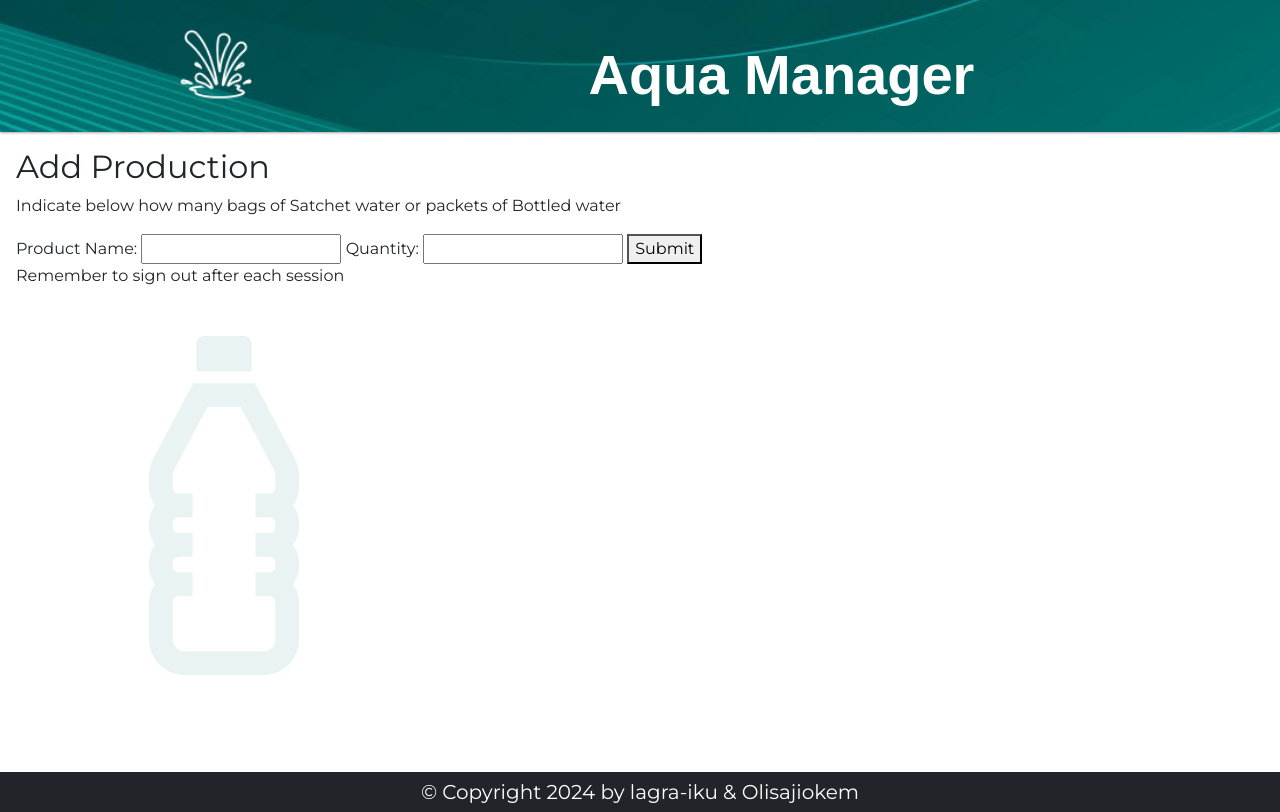
After one commit to lagra-iku/aqua_manager, a Flask app: page /add_production in a window 1280 px wide. The commit adds this page. Run offline with Flask 3, Linux system fonts and the light colour scheme; parts of the project's set-up code (start-up, migrations or seed data) failed here and were passed over.

Commit message:
Updating Admin Page

```diff
--- a/app.py
+++ b/app.py
@@ -19,8 +19,9 @@ cursor = db.cursor()
 cursor.execute("CREATE DATABASE IF NOT EXISTS requests")
 cursor.execute("USE requests")
 
-# Create table if not exists
+# Create tables if not exists
 cursor.execute("CREATE TABLE IF NOT EXISTS requests (id  INT(11) NOT NULL AUTO_INCREMENT, name VARCHAR (255), location VARCHAR (255), phonenum VARCHAR (30), PRIMARY KEY(id))")
+cursor.execute("CREATE TABLE IF NOT EXISTS production_records (id INT(11) NOT NULL AUTO_INCREMENT, product_name VARCHAR(255), quantity INT, production_date DATE, PRIMARY KEY(id))")
 
 @app.route('/', methods=['GET', 'POST'])
 def index():
@@ -57,9 +58,32 @@ def edit_entry(id):
 def dashboard():
     return render_template('dashboard.html')
 
-@app.route('/admin')
+@app.route('/admin', method=('GET', 'POST'))
 def admin():
+    customer_list = request
     return render_template('admin/home.html')
+
+@app.route('/add_production', methods=['GET', 'POST'])
+def add_production():
+    if request.method == 'POST':
+        product_name = request.form.get('product_name')
+        quantity = request.form.get('quantity')
+
+        # Get the current date
+        production_date = datetime.now().date()
+
+        # Insert the new production data into the production_records table
+        cursor.execute("INSERT INTO production_records (product_name, quantity, production_date) VALUES (%s, %s, %s)", (product_name, quantity, production_date))
+        db.commit()
+
+        # Redirect to a success page or any other page
+        return redirect(url_for('add_production'))
+
+    return render_template('admin/add_production.html')
+
+@app.route('/view_analytics', methods=['GET', 'POST'])
+def view_analytics():
+    return redirect(url_for('dashboard'))
 
 if __name__ == "__main__":
     app.run(host='0.0.0.0', port=5000, debug=True)
--- /dev/null
+++ b/templates/admin/add_production.html
@@ -0,0 +1,22 @@
+{% extends 'index.html' %}
+
+{% block content %}
+
+    <div class="main-content">
+        <h2>Add Production</h2>
+        <p>Indicate below how many bags of Satchet water or packets of Bottled water</p>
+        <form action="{{ url_for('add_production') }}" method="POST">
+            <label for="product_name">Product Name:</label>
+            <input type="text" id="product_name" name="product_name" required>
+
+            <label for="quantity">Quantity:</label>
+            <input type="number" id="quantity" name="quantity" required>
+
+            <button type="submit">Submit</button>
+            <p>Remember to sign out after each session</p>
+        </form>
+        <div class="col-sm-4 text-center my-5">
+            <img src="../static/images/bg_bottle.png" alt="" class="sm-image d-none d-lg-block d-xl-block d-xxl-block">
+        </div>
+    </div>
+    {% endblock %}
--- a/templates/request/new.html
+++ b/templates/request/new.html
@@ -5,7 +5,7 @@
     <div class="row height80 ">
         <div class="col-sm-8 ">
             <h2 class="">Request Form</h2>
-            <p class="txt-teal mb-5">Use this form to request for water to be deivered at your location</p>
+            <p class="txt-teal mb-5">Use this form to request for water to be delivered at your location</p>
             <form action="/" method="POST">
                 <p class="fw-bold">What will you like to order?</p>
                 <div class="form-check form-check-inline mb-3">
```
Also changed, not shown: templates/admin/home.html (+13 -17 lines).
